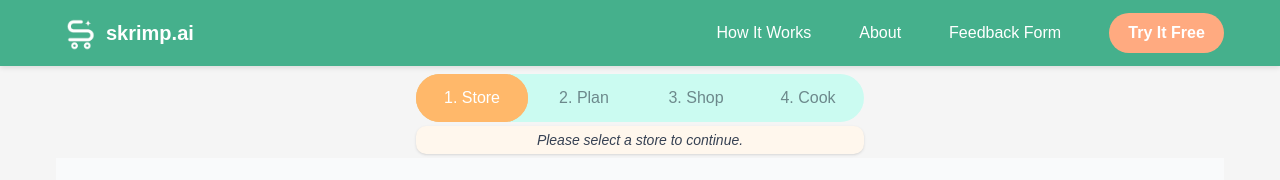
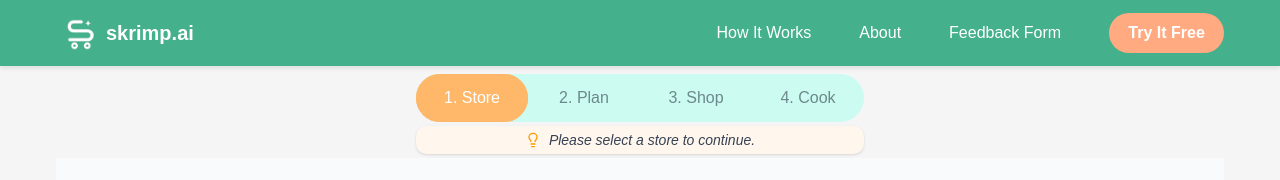
Before and after one commit to henliz/eCo-op, a Next.js app in the folder frontend/: page /plan in a window 1280 px wide. Shown: the top 180 px of the page. Built offline with nearby package versions, Linux system fonts and the light colour scheme.

Commit message:
discretionary fixed

```diff
--- a/frontend/app/plan/page.tsx
+++ b/frontend/app/plan/page.tsx
@@ -101,13 +101,36 @@ export default function MealPlannerPage() {
         </div>
 
         {/* --- Instruction card for all steps --- */}
-        <div className="max-w-md mx-auto mb-0.5 rounded-lg bg-orange-50 shadow-sm px-4 relative mb-1"
-             style={{height: "28px"}}>
-          <p className="text-sm text-gray-700 italic m-0 absolute left-0 right-0 text-center"
+        <motion.div
+          key={view}
+          initial={{ opacity: 0, y: 8 }}
+          animate={{ opacity: 1, y: 0 }}
+          exit={{ opacity: 0, y: -8 }}
+          transition={{ duration: 0.2 }}
+          className="max-w-md mx-auto mb-0.5 rounded-lg bg-orange-50 shadow-sm px-4 relative mb-1"
+          style={{height: "28px"}}
+        >
+          <p className="text-sm text-gray-700 italic m-0 absolute left-0 right-0 text-center flex items-center justify-center"
              style={{top: "50%", transform: "translateY(-50%)"}}>
+            <svg
+              xmlns="http://www.w3.org/2000/svg"
+              width="16"
+              height="16"
+              viewBox="0 0 24 24"
+              fill="none"
+              stroke="currentColor"
+              strokeWidth="2"
+              strokeLinecap="round"
+              strokeLinejoin="round"
+              className="mr-2 text-amber-500"
+            >
+              <path d="M15 14c.2-1 .7-1.7 1.5-2.5 1-.9 1.5-2.2 1.5-3.5A6 6 0 0 0 6 8c0 1 .2 2.2 1.5 3.5.7.7 1.3 1.5 1.5 2.5"></path>
+              <path d="M9 18h6"></path>
+              <path d="M10 22h4"></path>
+            </svg>
             {instructions[view]}
           </p>
-        </div>
+        </motion.div>
 
         {/* --- Content panels --- */}
         {view === 'store' && <StoreSelector shouldNavigateToPlan={shouldNavigateToPlan}/>}
--- a/frontend/components/meal-planner/GroceryScreen.tsx
+++ b/frontend/components/meal-planner/GroceryScreen.tsx
@@ -224,12 +224,29 @@ export function GroceryScreen() {
         {/* ---------------- Optional Card ---------------- */}
         {discretionaryItems.length > 0 && (
             <>
-              {/* Instruction card for discretionary items explanation */}
-              <div className="max-w-md mx-auto my-1 rounded-lg bg-orange-50 shadow-sm px-4 relative mb-2"
+
+              {/* Instruction card for pantry staples explanation */}
+              <div className="max-w-md mx-auto mb-0.5 rounded-lg bg-orange-50 shadow-sm px-4 relative my-2 mx-1"
                    style={{height: "45px"}}>
-                <p className="text-sm text-gray-700 italic m-0 absolute left-0 right-0 text-center"
+                <p className="text-sm text-gray-700 italic m-0 absolute left-0 right-0 text-center flex items-center justify-center mx-1"
                    style={{top: "50%", transform: "translateY(-50%)"}}>
-                  Pantry Staples: You'll only use a small portion of these items in your recipes. Check your kitchen before purchasing.
+                  <svg
+                    xmlns="http://www.w3.org/2000/svg"
+                    width="16"
+                    height="16"
+                    viewBox="0 0 24 24"
+                    fill="none"
+                    stroke="currentColor"
+                    strokeWidth="2"
+                    strokeLinecap="round"
+                    strokeLinejoin="round"
+                    className="mx-1 text-amber-500"
+                  >
+                    <path d="M15 14c.2-1 .7-1.7 1.5-2.5 1-.9 1.5-2.2 1.5-3.5A6 6 0 0 0 6 8c0 1 .2 2.2 1.5 3.5.7.7 1.3 1.5 1.5 2.5"></path>
+                    <path d="M9 18h6"></path>
+                    <path d="M10 22h4"></path>
+                  </svg>
+                    Pantry Staples: You&apos;ll only use a small portion of these items in the recipes. Check your kitchen before buying.
                 </p>
               </div>
 
```
